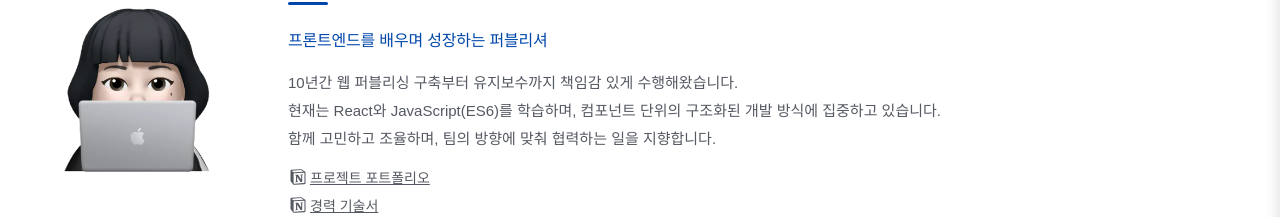
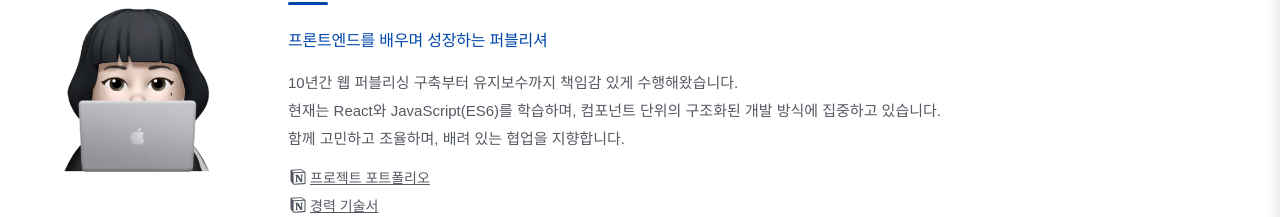
Before and after one commit to sunkyung-k/sk-portfolio-react, a React (Vite) app: page / in a window 1280 px wide. Shown: the part 146-363 px from the top of the page. Built offline with nearby package versions, Linux system fonts and the light colour scheme; a web font is replaced by a local one.

Commit message:
Fix : intro 문구 수정

```diff
--- a/src/sections/Intro.jsx
+++ b/src/sections/Intro.jsx
@@ -19,7 +19,7 @@ function Intro() {
             현재는 React와 JavaScript(ES6)를 학습하며, 컴포넌트 단위의 구조화된 개발
             방식에 집중하고 있습니다.
           </p>
-          <p>함께 고민하고 조율하며, 팀의 방향에 맞춰 협력하는 일을 지향합니다.</p>
+          <p>함께 고민하고 조율하며, 배려 있는 협업을 지향합니다.</p>
         </div>
 
         <ul className={styles.list}>
```
